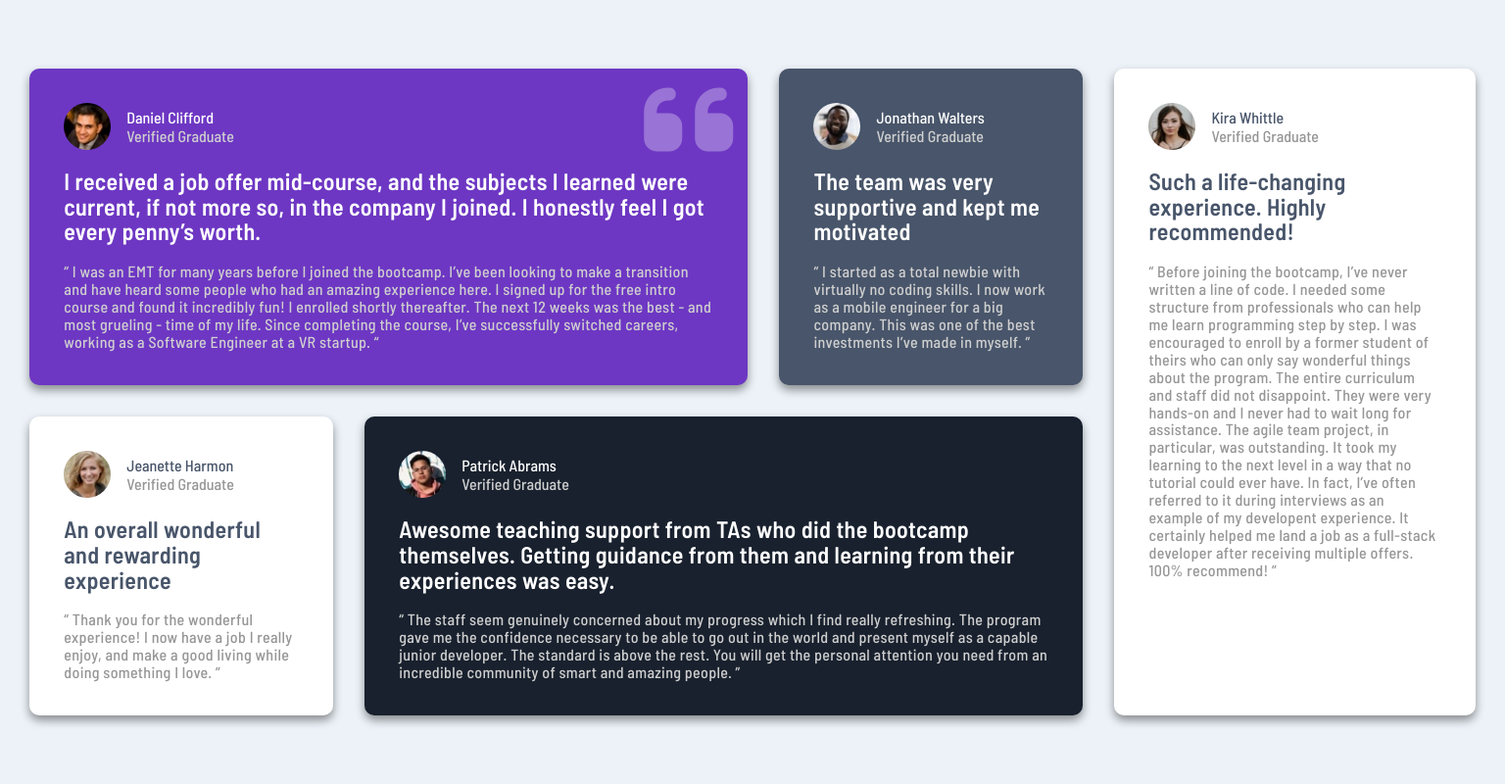
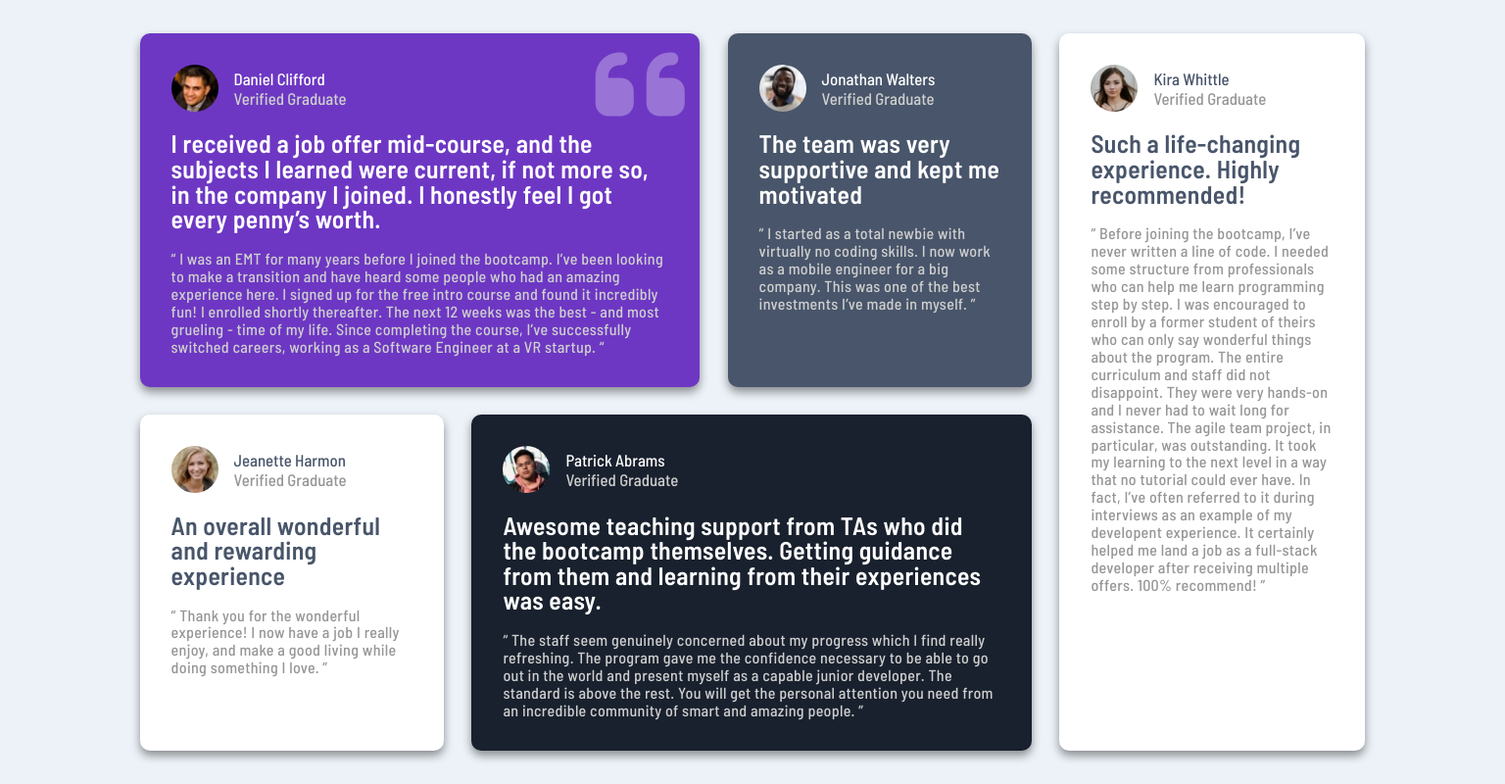
Before and after one commit to ReQ1964/testimonials-grid-section, a plain HTML site: page index.html in a window 1536 px wide. Shown: the whole page at 98% size. Drawn offline with Linux system fonts and the light colour scheme.

Commit message:
Update styles.css

```diff
--- a/styles.css
+++ b/styles.css
@@ -67,7 +67,7 @@ i{
     margin-left: 1rem;
 }
 .image .name p{
-    font-size:1rem
+    font-size:1.05rem
 }
 .image .name p:nth-of-type(2){
     color: var(--light-gray);
@@ -79,7 +79,7 @@ i{
     margin-bottom: 1.2rem;
     letter-spacing: 0.02rem;
     line-height: 1.6rem;
-    font-size: 1.5rem;
+    font-size: 1.6rem;
 }
 .description p{
     color: var(--light-gray);
@@ -147,19 +147,19 @@ i{
         display: flex;
         align-items: center;
         justify-content: center;
-        gap: 2rem;
-        max-width: 1600px;
+        gap: 1.8rem;
+        max-width: 1300px;
         padding: 0;
     }
     .leftSection{
         display: flex;
         flex-direction: column;
-        gap: 2rem;
+        gap: 1.8rem;
         max-width: 70%;
     }
     .upperContainer{
         display: flex;
-        gap: 2rem;
+        gap: 1.8rem;
     }
     .upperContainer .card:nth-of-type(1){
         flex-basis: 75%;
@@ -169,7 +169,7 @@ i{
     }
     .lowerContainer{
         display: flex;
-        gap: 2rem;
+        gap: 1.8rem;
     }
     .lowerContainer .card:nth-of-type(1){
         flex-basis: 25%;
@@ -183,10 +183,16 @@ i{
         max-width: 24%;
     }
     .card{
-        padding: 2.2rem;
+        padding: 2rem;
     }
     .description p{
         margin-bottom: 0;
     }
 
 }
+
+@media(min-width: 1600px){
+    .sectionsContainer{
+        max-width: 1500px;
+    }
+}
```
